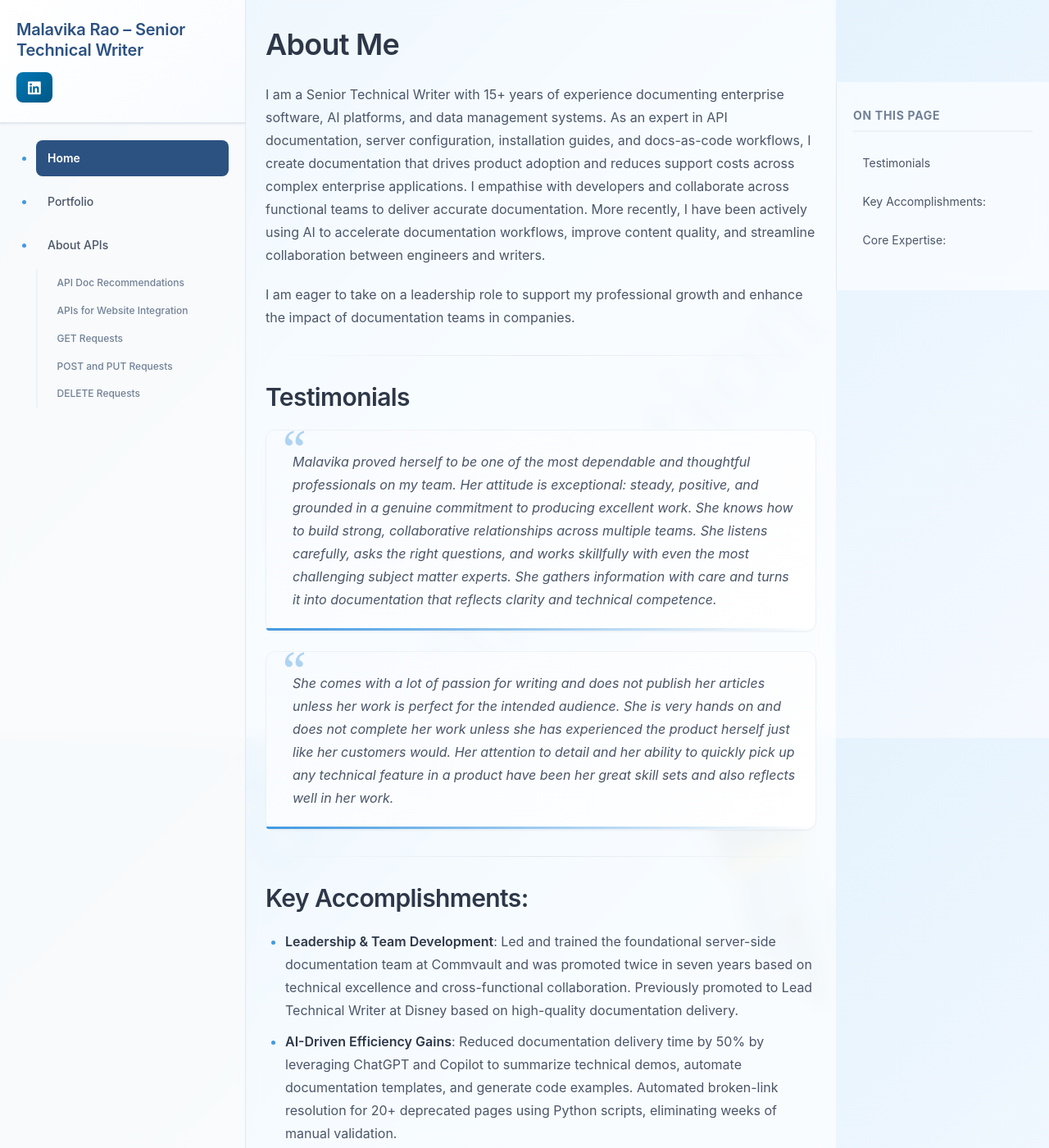
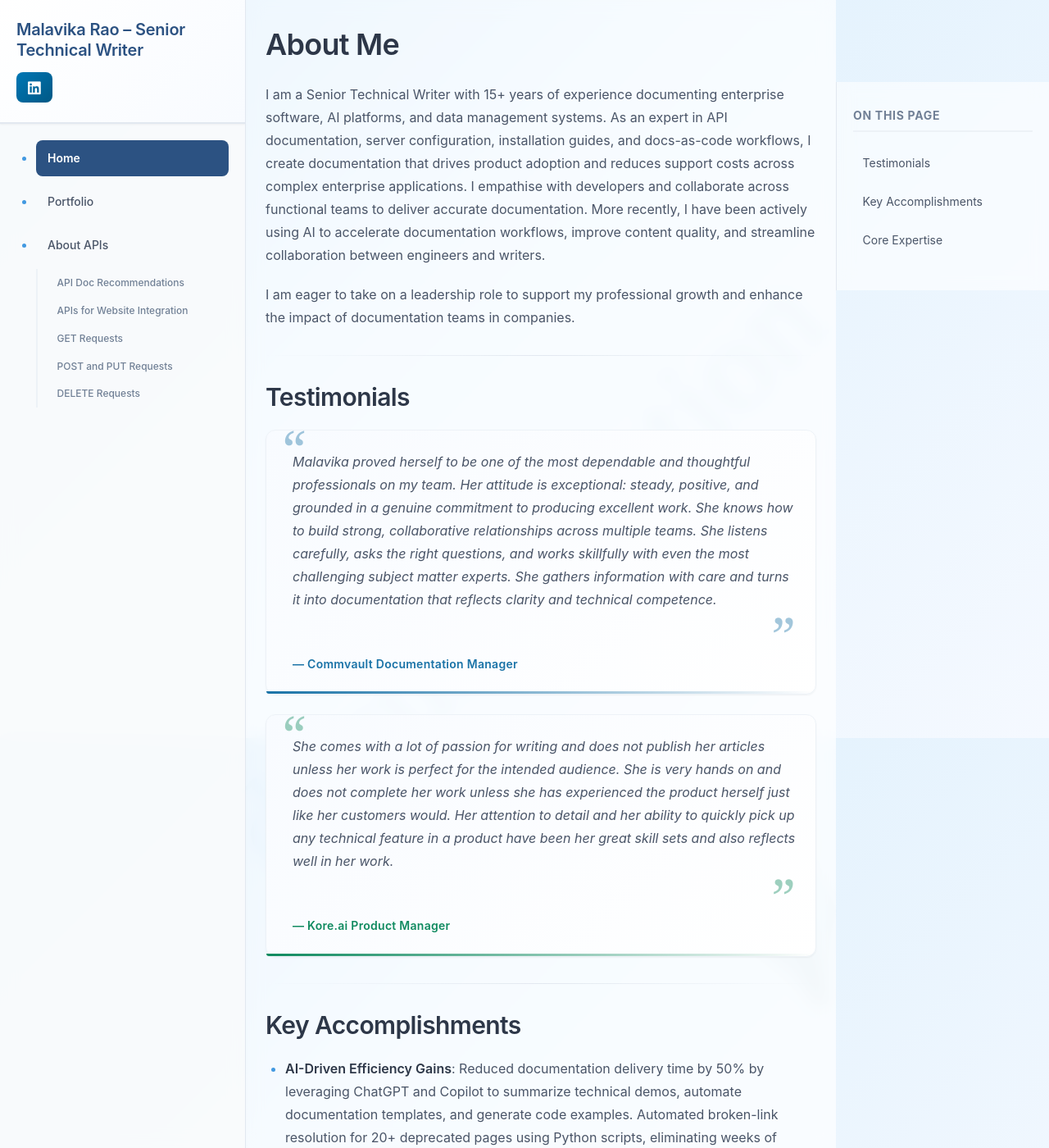
Before and after one commit to msraofolio/msraofolio.github.io, a Jekyll site: the page built from docs/index.md, in a window 1280 px wide and 1400 px high. Shown: the whole window at 82% size. Built offline with Jekyll 4.4.1, drawn with Linux system fonts in a browser that asks for light colours; some of the changed text lies outside the part shown.

Commit message:
Feb20_Update

```diff
--- a/docs/assets/css/style.css
+++ b/docs/assets/css/style.css
@@ -446,6 +446,51 @@ blockquote {
   font-size: var(--font-size-sm);
   color: var(--color-primary);
   letter-spacing: 0.02em;
+}
+
+.testimonial .testimonial-close-quote {
+  display: block;
+  text-align: right;
+  font-family: Georgia, 'Times New Roman', serif;
+  font-size: 4rem;
+  font-style: normal;
+  color: var(--color-accent);
+  opacity: 0.4;
+  line-height: 0.5;
+  margin-top: var(--space-md);
+  margin-bottom: -0.2em;
+}
+
+.testimonial-commvault .testimonial-close-quote {
+  color: #1a73a7;
+}
+
+.testimonial-koreai .testimonial-close-quote {
+  color: #0f8a5f;
+}
+
+.testimonial-commvault::before {
+  color: #1a73a7;
+}
+
+.testimonial-commvault::after {
+  background: linear-gradient(90deg, #1a73a7 0%, transparent 100%);
+}
+
+.testimonial-commvault .testimonial-author {
+  color: #1a73a7;
+}
+
+.testimonial-koreai::before {
+  color: #0f8a5f;
+}
+
+.testimonial-koreai::after {
+  background: linear-gradient(90deg, #0f8a5f 0%, transparent 100%);
+}
+
+.testimonial-koreai .testimonial-author {
+  color: #0f8a5f;
 }
 
 /* ========================================
--- a/docs/index.md
+++ b/docs/index.md
@@ -13,21 +13,25 @@ I am eager to take on a leadership role to support my professional growth and en
 
 ## Testimonials
 
-<div class="testimonial">
+<div class="testimonial testimonial-commvault">
 Malavika proved herself to be one of the most dependable and thoughtful professionals on my team. Her attitude is exceptional: steady, positive, and grounded in a genuine commitment to producing excellent work.
 
 She knows how to build strong, collaborative relationships across multiple teams. She listens carefully, asks the right questions, and works skillfully with even the most challenging subject matter experts. She gathers information with care and turns it into documentation that reflects clarity and technical competence.
+<span class="testimonial-close-quote">&rdquo;</span>
+<span class="testimonial-author">— Commvault Documentation Manager</span>
 </div>
 
-<div class="testimonial">
+<div class="testimonial testimonial-koreai">
 She comes with a lot of passion for writing and does not publish her articles unless her work is perfect for the intended audience. She is very hands on and does not complete her work unless she has experienced the product herself just like her customers would. Her attention to detail and her ability to quickly pick up any technical feature in a product have been her great skill sets and also reflects well in her work.
+<span class="testimonial-close-quote">&rdquo;</span>
+<span class="testimonial-author">— Kore.ai Product Manager</span>
 </div>
 
 ---
 
-## Key Accomplishments:
+## Key Accomplishments
 
-- **Leadership & Team Development**: Led and trained the foundational server-side documentation team at Commvault and was promoted twice in seven years based on technical excellence and cross-functional collaboration. Previously promoted to Lead Technical Writer at Disney based on high-quality documentation delivery.
+<!-- - **Leadership & Team Development**: Led and trained the foundational server-side documentation team at Commvault and was promoted twice in seven years based on technical excellence and cross-functional collaboration. Previously promoted to Lead Technical Writer at Disney based on high-quality documentation delivery. -->
 
 - **AI-Driven Efficiency Gains**: Reduced documentation delivery time by 50% by leveraging ChatGPT and Copilot to summarize technical demos, automate documentation templates, and generate code examples. Automated broken-link resolution for 20+ deprecated pages using Python scripts, eliminating weeks of manual validation.
 
@@ -41,7 +45,7 @@ She comes with a lot of passion for writing and does not publish her articles un
 
 ---
 
-## Core Expertise:
+## Core Expertise
 
 * Enterprise Infrastructure – Server configurations, backups/restores, and cloud resilience solutions
 
```
Also changed, not shown: docs/case-studies/Postman_APIs.md (+11 -6 lines), docs/case-studies/api-integration.md (+10 -27 lines), docs/case-studies/content-design.md (added, +6 -0 lines), docs/portfolio.md (+18 -18 lines).
